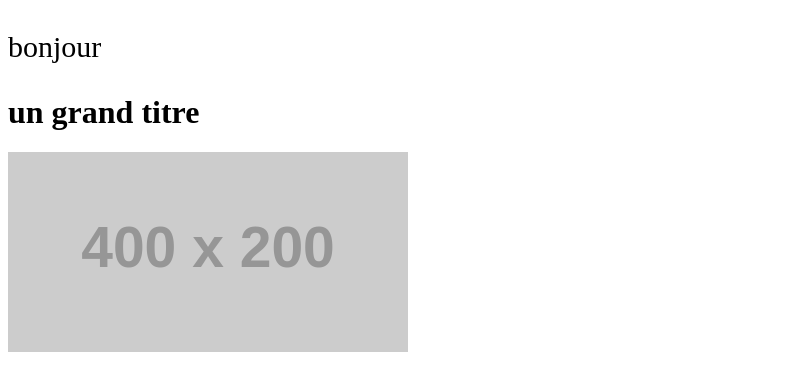
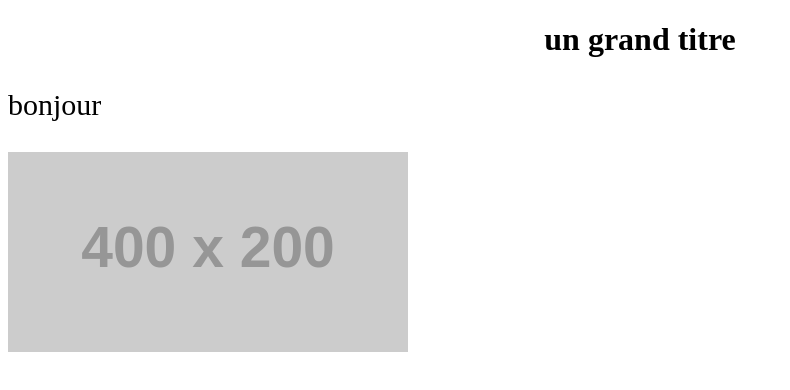
Before and after one commit to webdevproformation/d-suite, a plain HTML site: page index.html in a window 1280 px wide. Shown: the whole page, without its empty margins (0-790 px from the left). Drawn offline with Linux system fonts and the light colour scheme; placeholder pictures from the web are drawn by us.

Commit message:
modification page d'accueil

```diff
--- a/index.html
+++ b/index.html
@@ -8,13 +8,12 @@
     <link rel="stylesheet" href="style.css">
 </head>
 <body>
+    <h1>un grand titre</h1>
     <p>bonjour</p>
-    <h1>un grand titre</h1>
     <div class="diaporama">
         <img src="https://via.placeholder.com/400x200" alt="">
     </div>
     <script>
-        alert("fonction 2");
         const a = 12 ;
         console.log(a);
     </script>
--- a/style.css
+++ b/style.css
@@ -1,3 +1,7 @@
+h1{
+    text-align: center;
+}
+
 p{
     font-size: 30px;
 }
```
